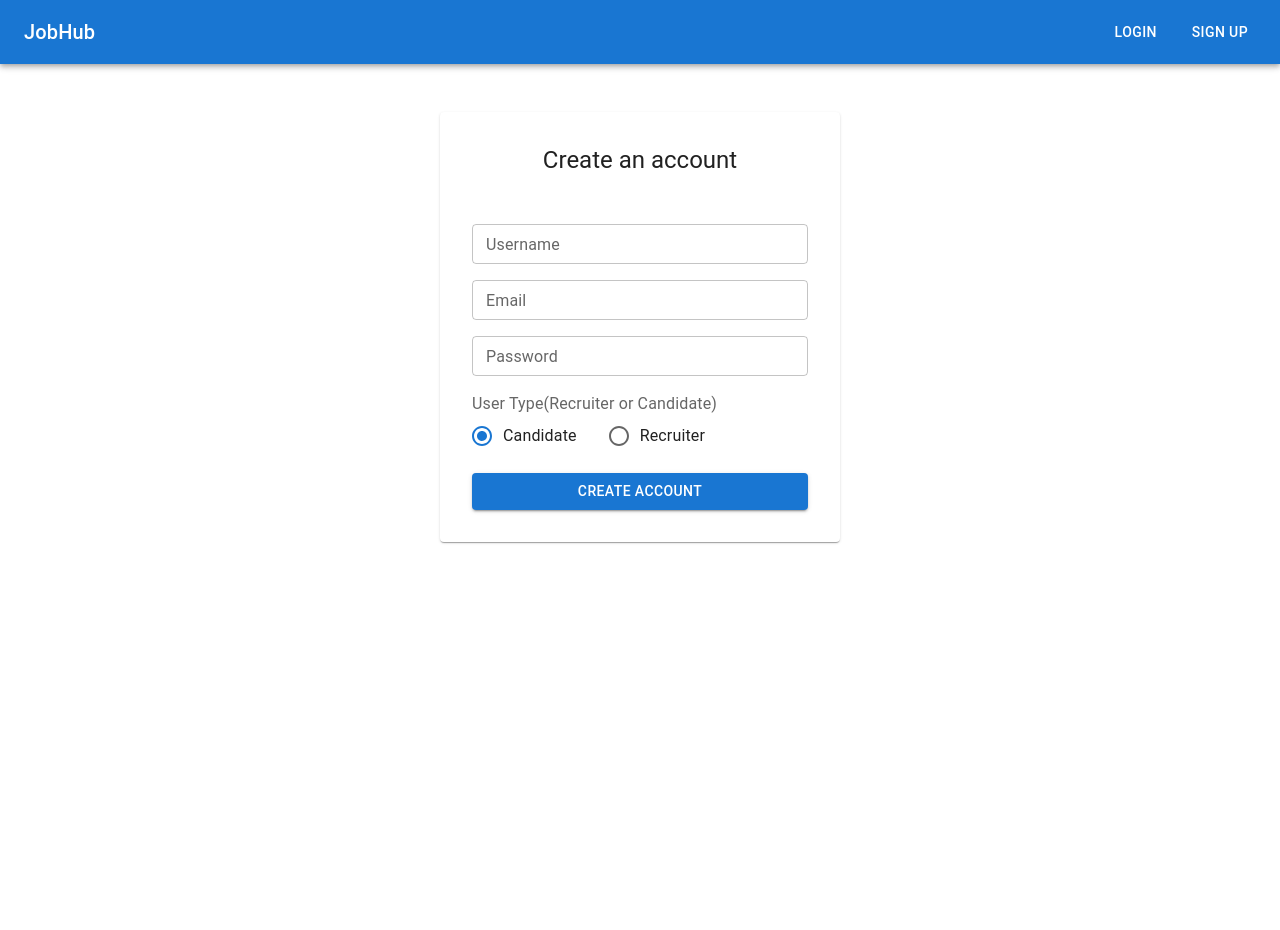
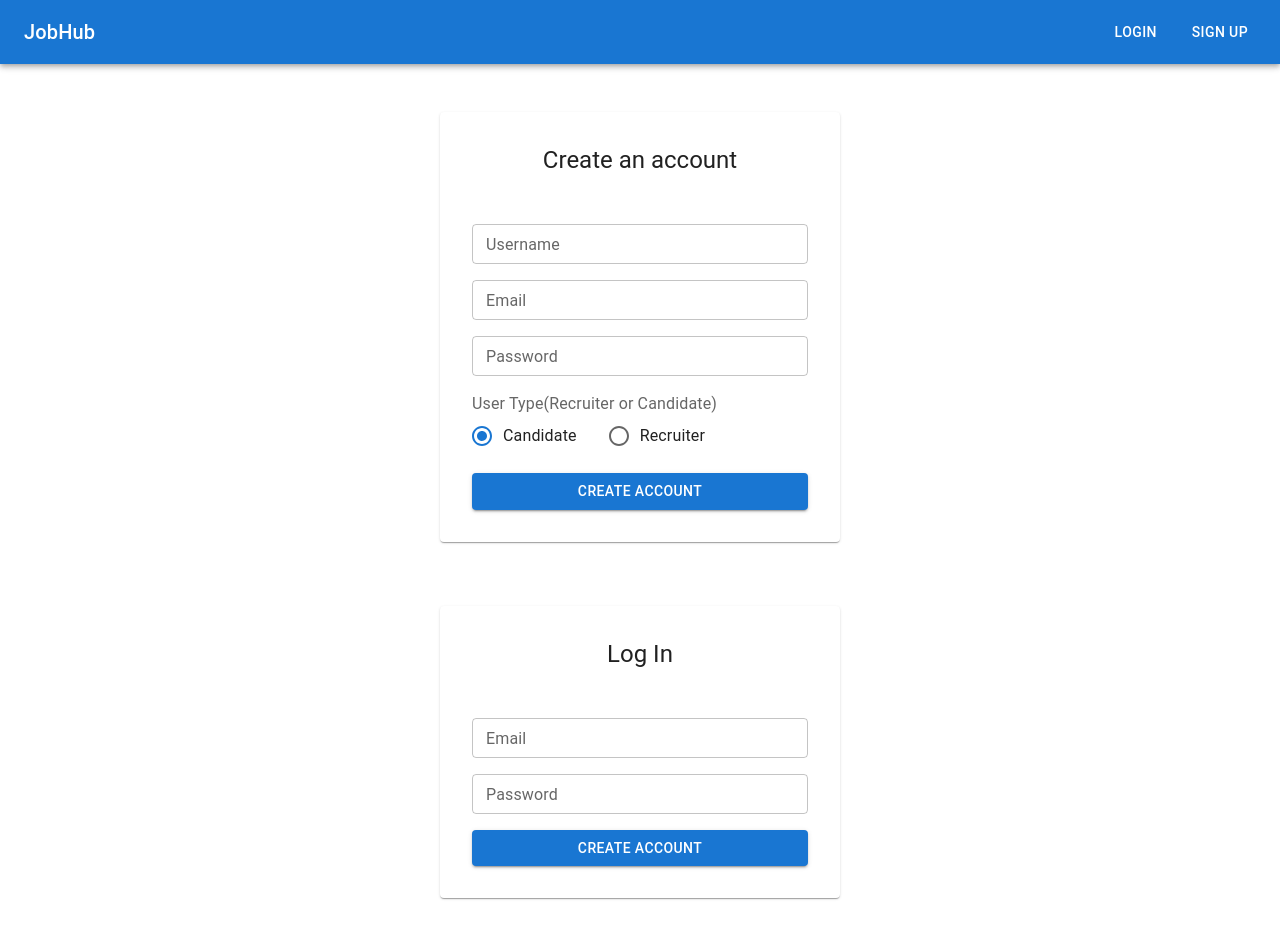
Before and after one commit to nnha19/jobhub-client, a React (Vite) app: page /login in a window 1280 px wide. Before the commit the page ends 800 px from the top, so only its background shows below. Built offline with nearby package versions, Linux system fonts and the light colour scheme.

Commit message:
feat: login form wired up with api endpoint

```diff
--- a/src/App.tsx
+++ b/src/App.tsx
@@ -1,7 +1,9 @@
+import { QueryClient, QueryClientProvider } from "react-query";
+
 import MainLayout from "./layouts/MainLayout";
 import SignupRoute from "./features/authentication/routes/signupRoute";
-import { QueryClient, QueryClientProvider } from "react-query";
 import AuthContextProvider from "./contexts/AuthContext";
+import { LoginRoute } from "./features/authentication";
 
 const App = () => {
   document.title = "Jobhub project";
@@ -11,7 +13,10 @@ const App = () => {
     <QueryClientProvider client={queryClient}>
       <AuthContextProvider>
         <MainLayout>
-          <SignupRoute />
+          <>
+            <SignupRoute />
+            <LoginRoute />
+          </>
         </MainLayout>
       </AuthContextProvider>
     </QueryClientProvider>
--- /dev/null
+++ b/src/features/authentication/api/useUsersLoginMutation.ts
@@ -0,0 +1,25 @@
+import axios from "axios";
+import { useMutation } from "react-query";
+import { RegisterUserFormResponse } from "./useUserRegisterMutation";
+
+export type LoginFormValues = {
+  email: string;
+  password: string;
+};
+
+export type LoginFormResponse = RegisterUserFormResponse;
+
+const useUsersLoginMutation = () => {
+  return useMutation({
+    mutationFn: async (loginFormValues: LoginFormValues) => {
+      const resp = await axios.post<LoginFormResponse>(
+        "http://localhost:3000/users/login",
+        loginFormValues
+      );
+
+      return resp.data;
+    },
+  });
+};
+
+export default useUsersLoginMutation;
--- /dev/null
+++ b/src/features/authentication/components/LoginForm.tsx
@@ -0,0 +1,64 @@
+import { Paper, Stack, Typography, Button } from "@mui/material";
+import { useForm } from "react-hook-form";
+
+import CustomTextField from "../../../components/FormFields/CustomTextField";
+import { useAuthContext } from "../../../contexts/AuthContext";
+import useUsersLoginMutation, {
+  LoginFormValues,
+} from "../api/useUsersLoginMutation";
+
+const LoginForm = () => {
+  const mutation = useUsersLoginMutation();
+  const { handleLogin } = useAuthContext();
+
+  const { register, handleSubmit } = useForm<LoginFormValues>({
+    defaultValues: {
+      email: "",
+      password: "",
+    },
+  });
+
+  const onSubmit = (loginFormValues: LoginFormValues) => {
+    mutation.mutate(loginFormValues, {
+      onSuccess: (data) => {
+        handleLogin(data.token);
+      },
+    });
+  };
+
+  return (
+    <Stack
+      sx={{
+        height: "100%",
+        display: "flex",
+        alignItems: "center",
+        justifyContent: "center",
+      }}
+      component="form"
+      onSubmit={handleSubmit(onSubmit)}
+    >
+      <Paper
+        sx={{
+          padding: 4,
+          width: "25rem",
+          m: 4,
+          display: "flex",
+          flexDirection: "column",
+          gap: 2,
+        }}
+      >
+        <Typography textAlign="center" variant="h5" mb={4}>
+          Log In
+        </Typography>
+
+        <CustomTextField {...register("email")} label="Email" />
+        <CustomTextField {...register("password")} label="Password" />
+        <Button type="submit" variant="contained">
+          Create Account
+        </Button>
+      </Paper>
+    </Stack>
+  );
+};
+
+export default LoginForm;
--- a/src/features/authentication/index.ts
+++ b/src/features/authentication/index.ts
@@ -0,0 +1,4 @@
+import LoginRoute from "./routes/loginRoute";
+import SignupRoute from "./routes/signupRoute";
+
+export { LoginRoute, SignupRoute };
--- a/src/features/authentication/routes/loginRoute.tsx
+++ b/src/features/authentication/routes/loginRoute.tsx
@@ -0,0 +1,5 @@
+import LoginForm from "../components/LoginForm";
+
+const LoginRoute = () => <LoginForm />;
+
+export default LoginRoute;
```
